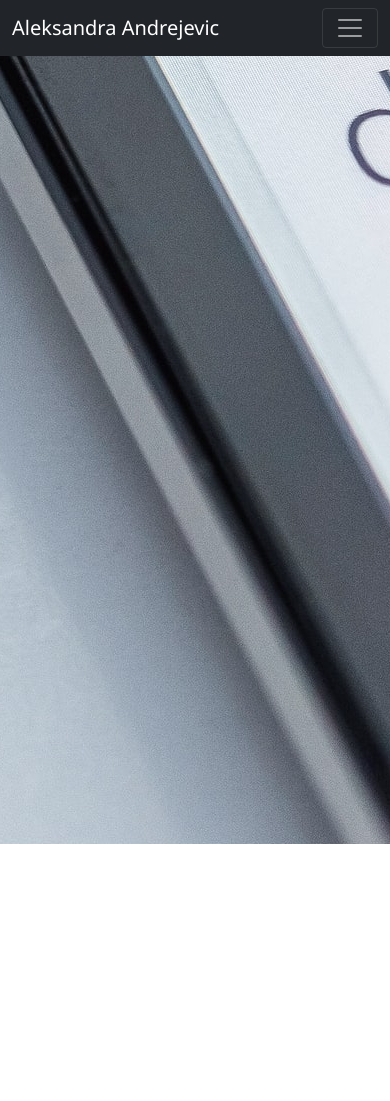
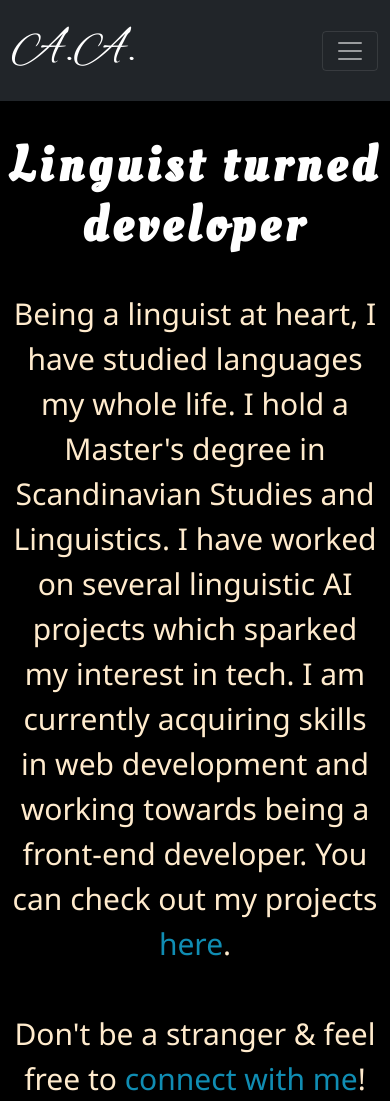
Before and after one commit to A-Andrejevic/portfolio-final-project, a plain HTML site: page about.html in a window 390 px wide. Before the commit the page ends 844 px from the top, so only its background shows below. Drawn offline with nearby package versions, Linux system fonts and the light colour scheme.

Commit message:
Edited about page and responsiveness

```diff
--- a/about.html
+++ b/about.html
@@ -1,5 +1,5 @@
 <!DOCTYPE html>
-<html lang="en" class="about-bg">
+<html lang="en">
   <head>
     <meta charset="UTF-8" />
     <meta http-equiv="X-UA-Compatible" content="IE=edge" />
@@ -18,7 +18,7 @@
     <link rel="preconnect" href="https://fonts.googleapis.com" />
     <link rel="preconnect" href="https://fonts.gstatic.com" crossorigin />
     <link
-      href="https://fonts.googleapis.com/css2?family=Noto+Sans:ital,wght@0,400;0,700;1,400;1,700&display=swap"
+      href="https://fonts.googleapis.com/css2?family=Alex+Brush&family=Oleo+Script&family=Noto+Sans:ital,wght@0,400;0,700;1,400;1,700&display=swap"
       rel="stylesheet"
     />
     <script
@@ -32,7 +32,7 @@
   <body>
     <nav class="navbar navbar-expand-lg navbar-dark bg-dark">
       <div class="container-fluid">
-        <a class="navbar-brand" href="/">Aleksandra Andrejevic</a>
+        <a class="navbar-brand my-initials" href="/">A.A.</a>
         <button
           class="navbar-toggler"
           type="button"
@@ -56,9 +56,23 @@
         </div>
       </div>
     </nav>
+    <h1 id="about-h1">Linguist turned developer</h1>
+<div class="container d-md-flex justify-content-evenly">
+  <div class="row">
+    <div class="col-md-6 about-me">
 
-    <div class="about-me">
+<p>Being a linguist at heart, I have studied languages my whole life. I hold a Master's degree in Scandinavian Studies and Linguistics. I have worked on several linguistic AI projects which sparked my interest in tech. I am currently acquiring skills in web development and working towards being a front-end developer. You can check out my projects <a href="projects.html">here</a>.
+  <br />
+  <br />
+  Don't be a stranger & feel free to <a href="connect.html">connect with me</a>!
+</p>
+    </div>
+    <div class="col-md-6 ">
+      <img src="images/bg2.jpg" class="img-fluid rounded-pill about-image" />
+    </div>
+    </div>
+  </div>
+</div>
 
-    </div>
   </body>
 </html>
--- a/css/style.css
+++ b/css/style.css
@@ -1,5 +1,6 @@
 :root {
     --text-color: blanchedalmond;
+    --link-color: rgb(16, 141, 179);
 }
 
 
@@ -9,7 +10,9 @@ body {
   color: var(--text-color);
 }
 
-h1 {
+h1 {font-family: 'Oleo Script', cursive;
+    color: white;
+    letter-spacing: 5px;
     font-size: 80px;
     font-weight: bolder;
     margin-top: 35px;
@@ -27,7 +30,7 @@ h3 {
 
 a {
     text-decoration: none;
-    color: rgb(16, 141, 179);
+    color: var(--link-color);
 }
 
 ul {
@@ -57,17 +60,35 @@ li {
 
 }
 
-.about-bg {
-    background: url(/images/bg2.jpg) no-repeat center center fixed;
-}
+
 .connect-icon {
 
     font-size: 350px;
-    color: rgb(16, 141, 179);
+    color: var(--link-color);
 }
 
 .container p {
     line-height: 2;
+}
+
+.my-initials {
+    font-family: 'Alex Brush', cursive;
+    font-size: 50px;
+}
+
+
+
+
+
+.about-me p {line-height: 1.5;
+    font-size: 30px;
+    text-align: left;
+
+
+    margin: 0 auto;
+margin-right: 100px;
+
+    color: var(--text-color);
 }
 #home-photo {
   border-radius: 300px;
@@ -75,13 +96,29 @@ li {
 
 }
 
-#projects-h1, #connect-h1 {
+#projects-h1, #connect-h1, #about-h1 {
     text-align: center;
     color:white;
 }
 
-@media (max-width: 1400px) {
-    .intro {
-        margin-top: 100px;
+@media (max-width: 576px) {
+
+    h1 {
+        font-size: 50px;
     }
+
+    h2 {
+        font-size: 40px;
+    }
+     .intro {
+        margin-top: 30px;
+    }
+
+.about-image {display: none;}
+
+.about-me p {
+    text-align: center;
+    font-size: 30px;
+    margin: 0 auto;
 }
+}
```
Also changed, not shown: connect.html (+2 -2 lines), index.html (+3 -3 lines), projects.html (+2 -2 lines).
